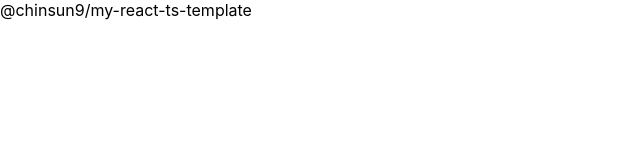
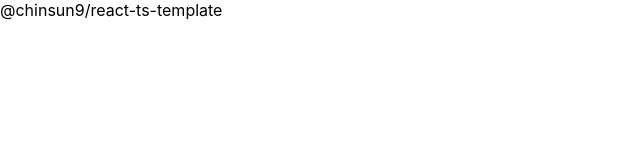
Before and after one commit to chinsun9/react-ts-template, a React (Create React App) app: page / in a window 1280 px wide. Shown: the top 160 px of the page, without its empty margins (0-640 px from the left). Built offline with nearby package versions, Linux system fonts and the light colour scheme.

Commit message:
chore: fix reponame

```diff
--- a/src/App.tsx
+++ b/src/App.tsx
@@ -2,7 +2,7 @@ import React from 'react';
 
 const App = () => (
   <div>
-    @chinsun9/my-react-ts-template
+    @chinsun9/react-ts-template
   </div>
 );
 
```
